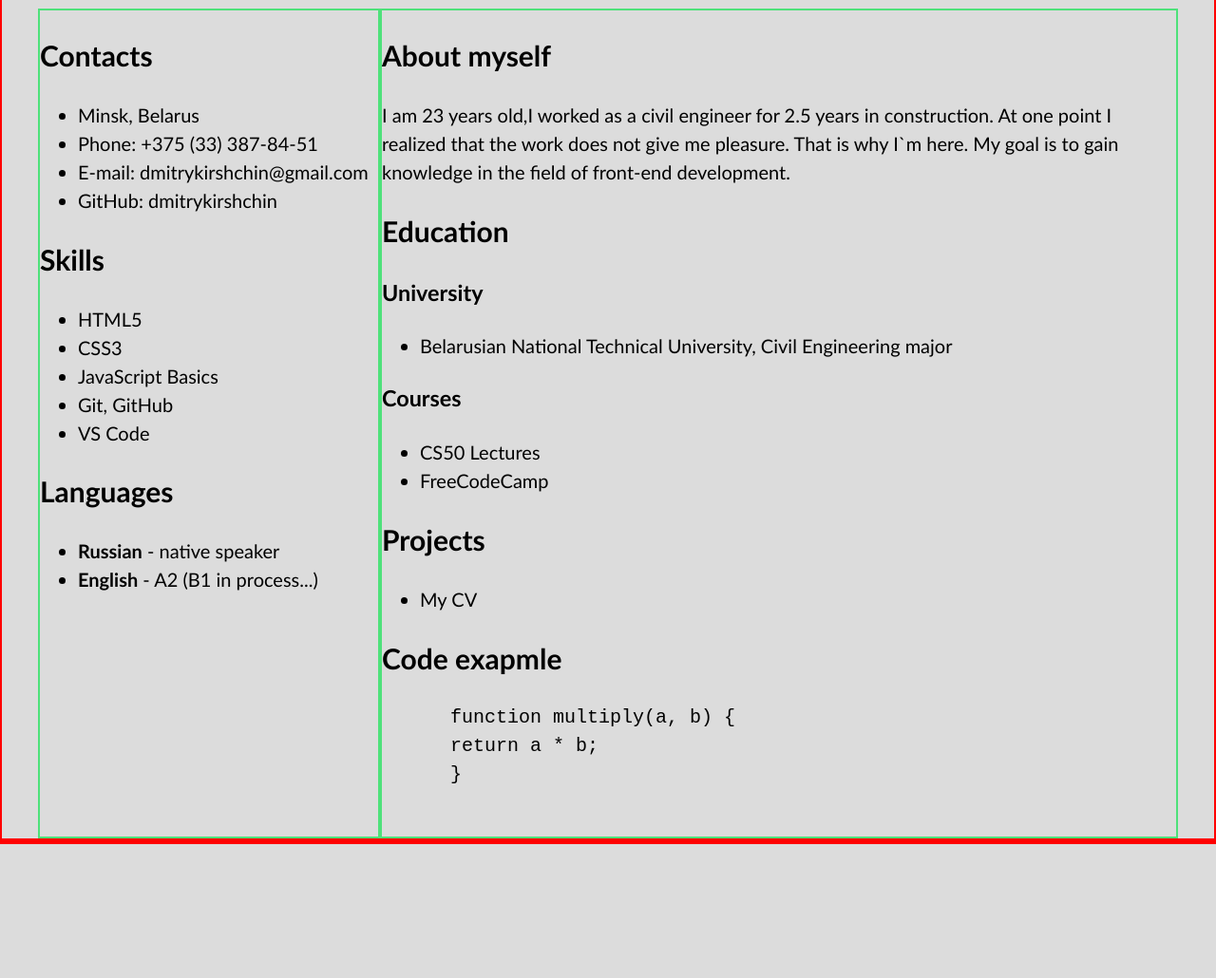
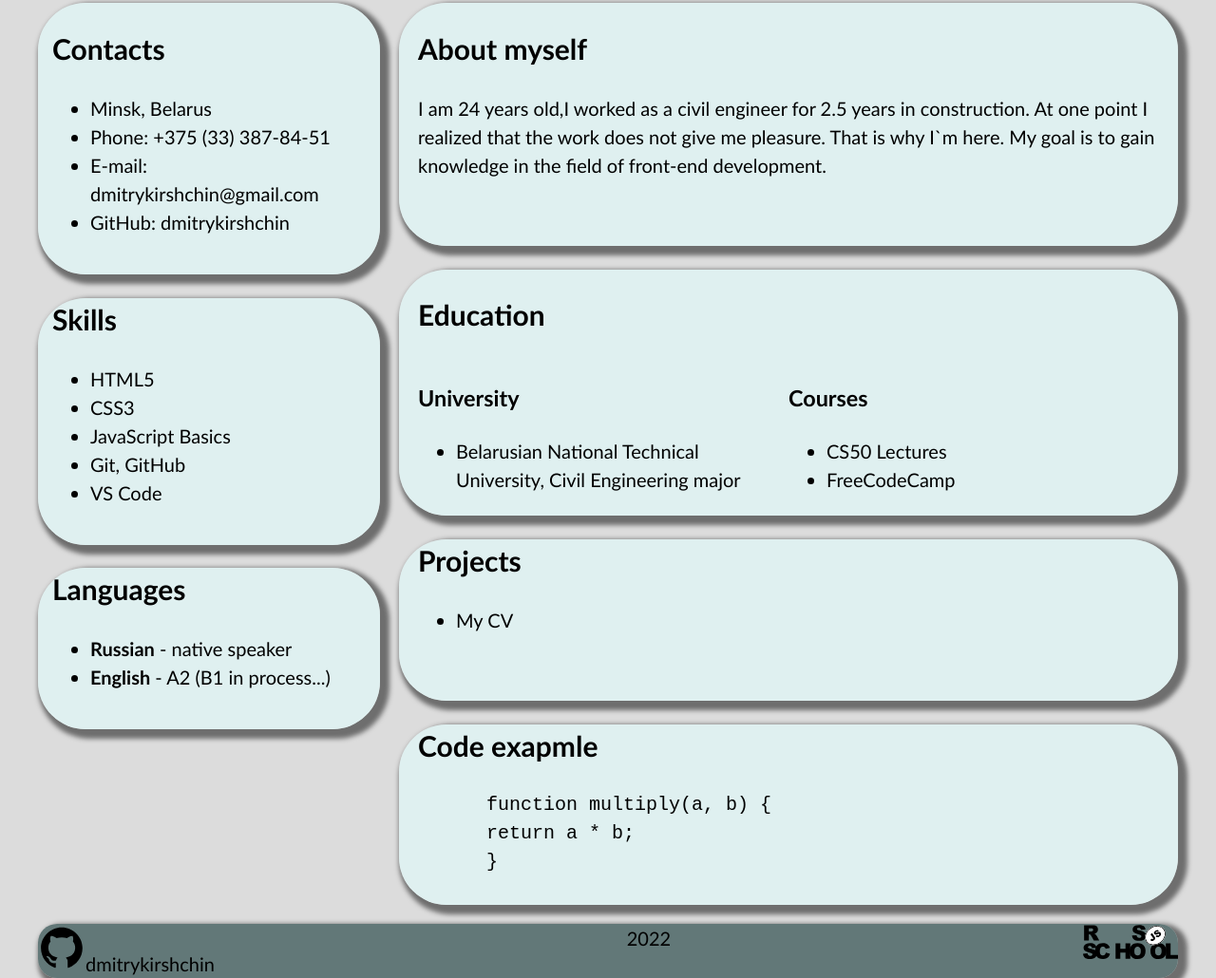
Before and after one commit to dmitrykirshchin/rsschool-cv, a plain HTML site: page index.html in a window 1280 px wide. Shown: the part 397-1427 px from the top of the page at 95% size. Before the commit the page ends 1286 px from the top, so only its background shows below. Drawn offline with Linux system fonts and the light colour scheme.

Commit message:
feat: add last structure and style

```diff
--- a/index.html
+++ b/index.html
@@ -10,36 +10,36 @@
   </head>
 
   <body>
-    <header class="header" style="border: 2px solid red">
+    <header class="header">
       <div class="container">
         <nav class="nav">
           <ul class="nav__list">
             <li class="nav__item">
-              <a herf="#about" class="link nav__link">About myself</a>
+              <a href="#about" class="link nav__link">About myself</a>
             </li>
             <li class="nav__item">
-              <a herf="#education" class="link nav__link">Education</a>
+              <a href="#education" class="link nav__link">Education</a>
             </li>
             <li class="nav__item">
-              <a herf="#projects" class="link nav__link">Projects</a>
+              <a href="#projects" class="link nav__link">Projects</a>
             </li>
             <li class="nav__item">
-              <a herf="#code" class="link nav__link">Code exapmle</a>
+              <a href="#code" class="link nav__link">Code exapmle</a>
             </li>
             <li class="nav__item">
-              <a herf="#contacts" class="link nav__link">Contacts</a>
+              <a href="#contacts" class="link nav__link">Contacts</a>
             </li>
             <li class="nav__item">
-              <a herf="#skills" class="link nav__link">Skills</a>
+              <a href="#skills" class="link nav__link">Skills</a>
             </li>
             <li class="nav__item">
-              <a herf="#languages" class="link nav__link">Languages</a>
+              <a href="#language" class="link nav__link">Languages</a>
             </li>
           </ul>
         </nav>
       </div>
     </header>
-    <main class="main" style="border: 2px solid red">
+    <main class="main">
       <div class="container">
         <section class="profile">
           <img class="photo" src="assets/img/myphoto.jpg" alt="My photo" />
@@ -49,10 +49,7 @@
           </div>
         </section>
         <div class="main__container">
-          <div
-            class="main__column main__column-left"
-            style="border: 2px solid rgb(78, 225, 122)"
-          >
+          <div class="main__column main__column-left">
             <section class="contacts" id="contacts">
               <h2 class="section__title">Contacts</h2>
               <ul class="section__list">
@@ -61,7 +58,8 @@
                 <li class="section__item">
                   E-mail:
                   <a
-                    herf="dmitrykirshchin@gmail.com"
+                    href="dmitrykirshchin@gmail.com"
+                    target="_blank"
                     class="link contacts__link"
                     >dmitrykirshchin@gmail.com</a
                   >
@@ -69,7 +67,8 @@
                 <li class="section__item">
                   GitHub:
                   <a
-                    herf="https://github.com/dmitrykirshchin"
+                    href="https://github.com/dmitrykirshchin"
+                    target="_blank"
                     class="link contacts__link"
                     >dmitrykirshchin</a
                   >
@@ -77,42 +76,40 @@
               </ul>
             </section>
             <section class="skills" id="skills">
-              <h2 class="skills__title">Skills</h2>
-              <ul class="skills__list">
-                <li class="skill__item">HTML5</li>
-                <li class="skill__item">CSS3</li>
-                <li class="skill__item">JavaScript Basics</li>
-                <li class="skill__item">Git, GitHub</li>
-                <li class="skill__item">VS Code</li>
+              <h2 class="ssection-title">Skills</h2>
+              <ul class="section__list">
+                <li class="section__item">HTML5</li>
+                <li class="section__item">CSS3</li>
+                <li class="section__item">JavaScript Basics</li>
+                <li class="section__item">Git, GitHub</li>
+                <li class="section__item">VS Code</li>
               </ul>
             </section>
-            <section class="lenguage" id="lenguage">
-              <h2 class="lenguage__title">Languages</h2>
-              <ul class="language__list">
-                <li class="language__item">
+            <section class="language" id="language">
+              <h2 class="section-title">Languages</h2>
+              <ul class="section__list">
+                <li class="section__item">
                   <b class="strong-text">Russian</b> - native speaker
                 </li>
-                <li class="language__item">
+                <li class="section__item">
                   <b class="strong-text">English</b> - A2 (B1 in process...)
                 </li>
               </ul>
             </section>
           </div>
-          <div
-            class="main__column main__column-right"
-            style="border: 2px solid rgb(78, 225, 122)"
-          >
+          <div class="main__column main__column-right">
             <section class="about" id="about">
-              <h2 class="about__title">About myself</h2>
+              <h2 class="section-title">About myself</h2>
               <p class="about__text">
-                I am 23 years old,I worked as a civil engineer for 2.5 years in
+                I am 24 years old,I worked as a civil engineer for 2.5 years in
                 construction. At one point I realized that the work does not
                 give me pleasure. That is why I`m here. My goal is to gain
                 knowledge in the field of front-end development.
               </p>
             </section>
             <section class="education" id="education">
-              <h2 class="education__title">Education</h2>
+              <h2 class="section-title">Education</h2>
+              <div class="university__section">
                 <h3 class="university__title">University</h3>
                 <ul class="university__list">
                   <li class="university__item">
@@ -120,28 +117,33 @@
                     major
                   </li>
                 </ul>
+              </div>
+              <div class="courses__section">
                 <h3 class="courses__title">Courses</h3>
                 <ul class="courses__list">
                   <li class="courses__item">
                     <a
                       href="https://www.youtube.com/channel/UCcabW7890RKJzL968QWEykA"
                       class="link courses__link"
+                      target="_blank"
                       >CS50 Lectures</a
                     >
                   </li>
-                <li class="courses__item">
+                  <li class="section__item">
                     <a
                       href="https://www.freecodecamp.org/"
                       class="link courses__link"
+                      target="_blank"
                       >FreeCodeCamp</a
                     >
                   </li>
                 </ul>
+              </div>
             </section>
             <section class="projects" id="projects">
-              <h2 class="projects__title">Projects</h2>
-              <ul class="projects__list">
-                <li class="projects__item">
+              <h2 class="section-title">Projects</h2>
+              <ul class="section__list">
+                <li class="section__item">
                   <a
                     href="https://dmitrykirshchin.github.io/rsschool-cv/"
                     class="link projects__link"
@@ -152,8 +154,8 @@
               </ul>
             </section>
             <section class="code" id="code">
-              <h2 class="code__title">Code exapmle</h2>
-              <pre class="section-text">
+              <h2 class="section-title">Code exapmle</h2>
+              <pre class="code-text">
       <code>function multiply(a, b) {
       return a * b;
       }</code>
@@ -163,8 +165,38 @@
         </div>
       </div>
     </main>
-    <footer class="footer" style="border: 2px solid red">
-      <div class="container"></div>
+    <footer class="footer">
+      <div class="container">
+        <div class="footer__text">
+            <div class="link__github">
+                <a
+                  href="https://github.com/dmitrykirshchin"
+                  class="link github__link"
+                  target="_blank"
+                >
+                  <img
+                    src="assets/svg/github.svg"
+                    class="github__img"
+                    alt="GitHub img"
+                  />dmitrykirshchin
+                </a>
+              </div>
+              <div class="year-text">2022</div>
+              <div class="link__rss">
+                <a
+                  href="https://rs.school/js/"
+                  class="link rss__link"
+                  target="_blank"
+                >
+                  <img
+                    src="assets/svg/rs_school_js.svg"
+                    class="rss__img"
+                    alt="rs-shcool"
+                  />
+                </a>
+              </div>
+        </div>
+      </div>
     </footer>
   </body>
 </html>
--- a/style.css
+++ b/style.css
@@ -26,7 +26,8 @@ body {
 
 /* Header */
 .nav__list {
-  background-color: rgba(225, 250, 250, 0.7);
+  background-color: rgba(47, 79, 79, 0.7);
+  box-shadow: 5px 5px 5px 5px rgba(0,0,0,0.5);
 }
 
 .nav__list {
@@ -75,6 +76,7 @@ body {
     background-color: rgba(225, 250, 250, 0.7);
     margin: 20px 0;
     border-radius: 50px;
+    box-shadow: 5px 5px 5px 5px rgba(0,0,0,0.5);
 }
 
 .profile__text {
@@ -97,3 +99,91 @@ body {
 .main__container {
     display: flex;
 }
+
+.contacts {
+    padding: 1px 15px 20px 15px;
+    margin: 0;
+    background-color: rgba(225, 250, 250, 0.7);
+    border-radius: 50px;
+    box-shadow: 5px 5px 5px 5px rgba(0,0,0,0.5);
+}
+
+.skills {
+    padding: 0 15px 20px 15px;
+    margin: 0;
+    background-color: rgba(225, 250, 250, 0.7);
+    border-radius: 50px;
+    box-shadow: 5px 5px 5px 5px rgba(0,0,0,0.5);
+}
+
+.language {
+    padding: 0 15px 20px 15px;
+    margin: 0;
+    background-color: rgba(225, 250, 250, 0.7);
+    border-radius: 50px;
+    box-shadow: 5px 5px 5px 5px rgba(0,0,0,0.5);
+}
+
+.about {
+    padding: 1px 20px 50px 20px;
+    margin-left: 20px;
+    background-color: rgba(225, 250, 250, 0.7);
+    border-radius: 50px;
+    box-shadow: 5px 5px 5px 5px rgba(0,0,0,0.5);
+
+}
+
+.education {
+    padding: 0px 20px 3px 20px;
+    margin: 25px 0 0 20px;
+    background-color: rgba(225, 250, 250, 0.7);
+    border-radius: 50px;
+    box-shadow: 5px 5px 5px 5px rgba(0,0,0,0.5);
+}
+
+.projects {
+    padding: 0 20px 50px 20px;
+    margin-left: 20px;
+    background-color: rgba(225, 250, 250, 0.7);
+    border-radius: 50px;
+    box-shadow: 5px 5px 5px 5px rgba(0,0,0,0.5);
+}
+
+.code {
+    padding: 0 20px 0 20px;
+    margin-left: 20px;
+    background-color: rgba(225, 250, 250, 0.7);
+    border-radius: 50px;
+    box-shadow: 5px 5px 5px 5px rgba(0,0,0,0.5);
+}
+
+.education {
+    display: flex;
+    flex-wrap: wrap;
+
+}
+
+.section-title {
+    width: 100%;
+}
+
+.university__section {
+    width: 50%;
+}
+
+/* footer */
+.github__img {
+    width: 50px;
+}
+
+.rss__img {
+    width: 100px;
+}
+
+.footer__text {
+    display: flex;
+    justify-content: space-between;
+    border-radius: 20px;
+    background-color: rgba(47, 79, 79, 0.7);
+    box-shadow: 5px 5px 5px 5px rgba(0,0,0,0.5);
+}
```
Also changed, not shown: assets/svg/github.svg (added), assets/svg/rs_school_js.svg (added). Lines whose indentation alone changed are shown as unchanged.
